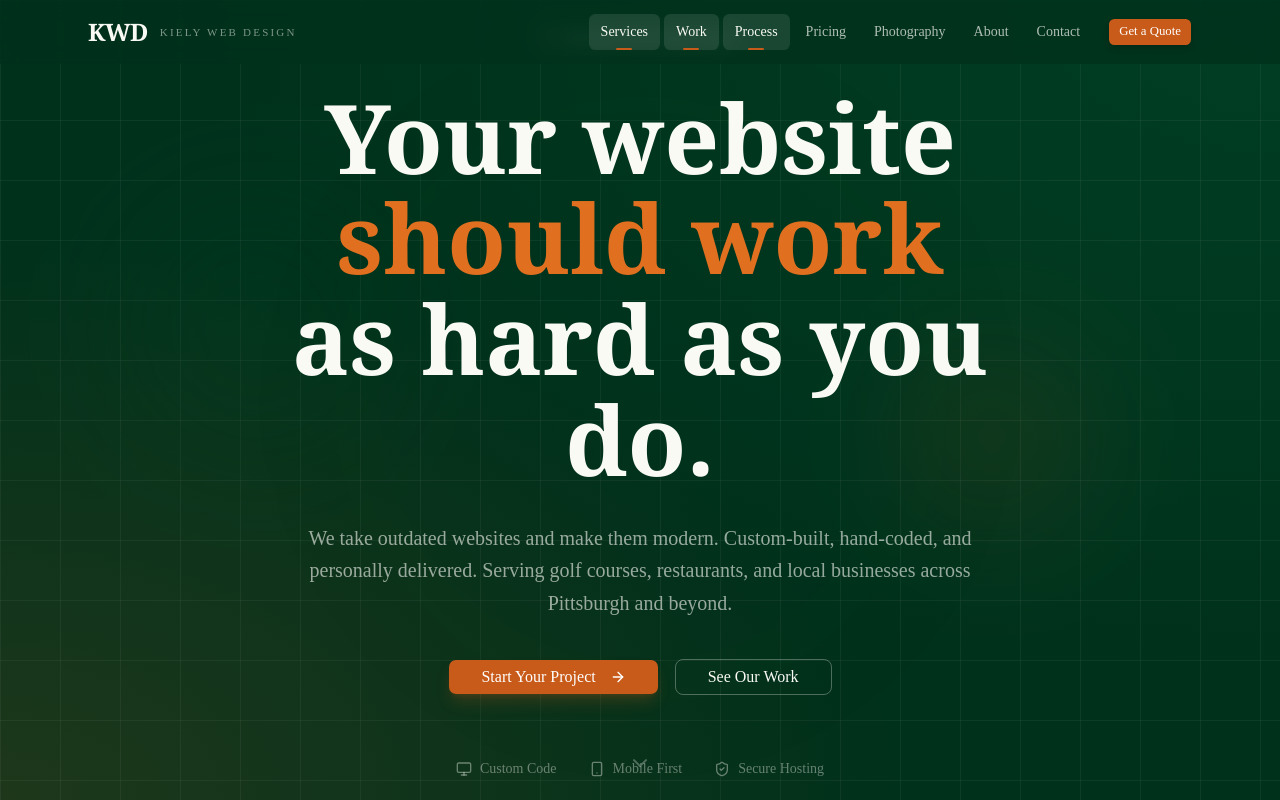
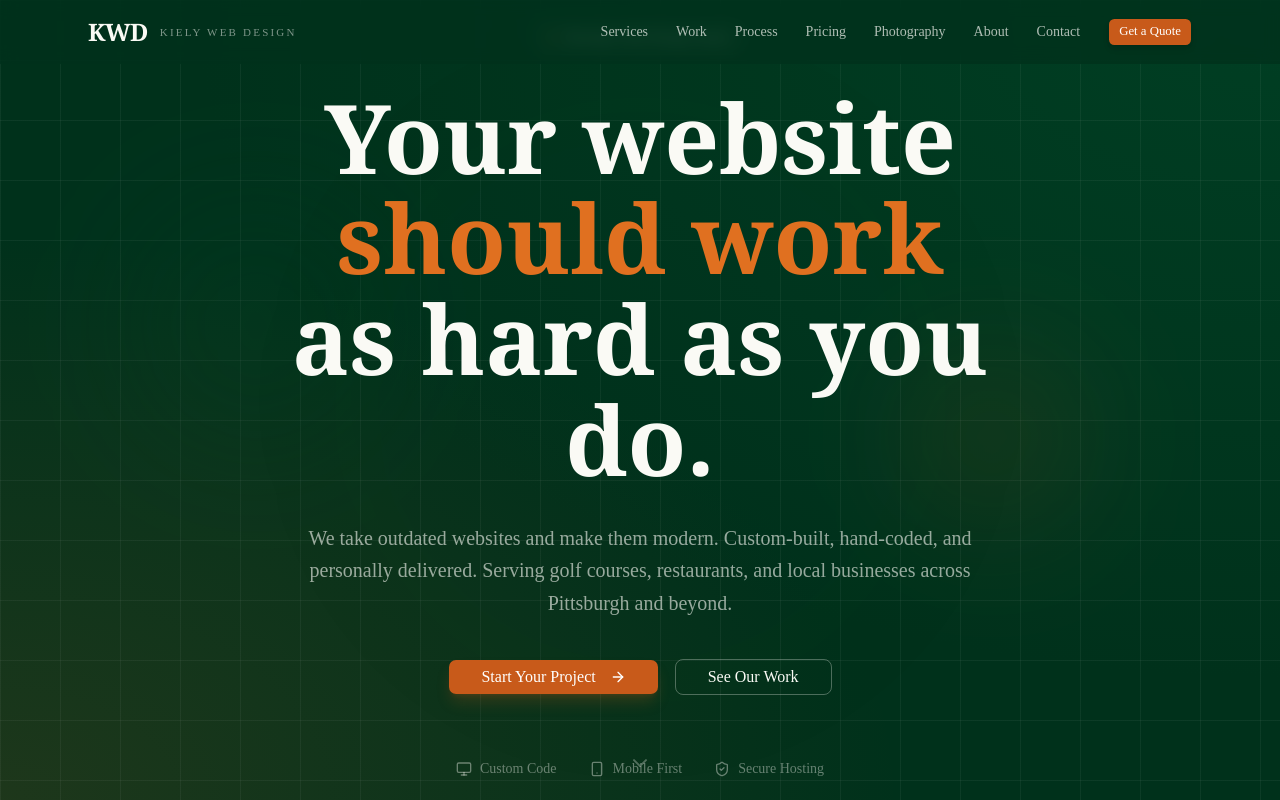
Before and after one commit to bri9and/kwd, a Next.js app: page / in a window 1280 px wide. Shown: the top 800 px of the page. Built offline with nearby package versions, Linux system fonts and the light colour scheme; a web font is replaced by a local one.

Commit message:
fix: don't highlight anchor links as active in nav
Hash links (Services, Work, Process) were all showing as active on
the home page since they matched pathname "/". Now only full page
routes get the active indicator.

Co-Authored-By: Claude Opus 4.6 <noreply@anthropic.com>

```diff
--- a/src/components/header.tsx
+++ b/src/components/header.tsx
@@ -30,7 +30,7 @@ export function Header() {
   }, []);
 
   const isActive = (href: string) => {
-    if (href.startsWith("/#")) return pathname === "/";
+    if (href.startsWith("/#")) return false;
     return pathname === href;
   };
 
```
